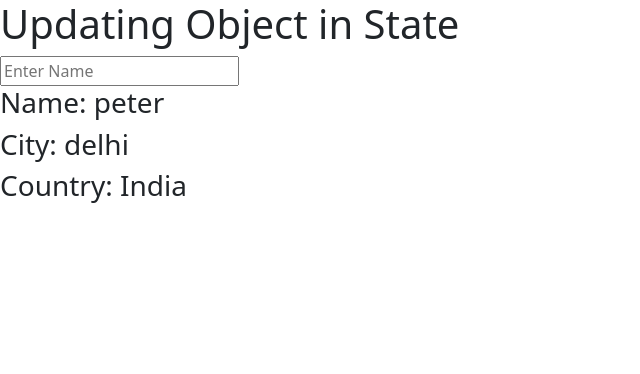
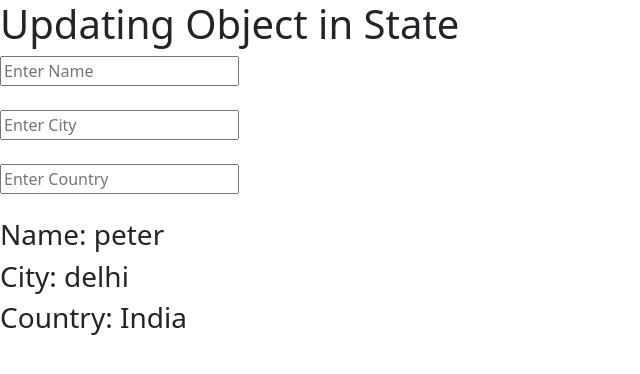
Before and after one commit to PawanDev52/React-19, a React (Vite) app: page / in a window 1280 px wide. Shown: the top 374 px of the page, without its empty margins (0-640 px from the left). Built offline with nearby package versions, Linux system fonts and the light colour scheme.

Commit message:
Updating object in state

```diff
--- a/src/App.jsx
+++ b/src/App.jsx
@@ -1241,11 +1241,26 @@ function App() {
     setData({ ...data, name: e.target.value });
   }
 
+  function handleAddress(e) {
+    setData({
+      ...data,
+      address: {
+        ...data.address,
+        [e.target.name]: e.target.value,
+      },
+    });
+  }
+
   return (
     <div>
       <h1>Updating Object in State</h1>
 
       <input type="text" onChange={handleName} name="name" placeholder="Enter Name" />
+      <br /><br />
+      <input type="text" onChange={handleAddress} name="city" placeholder="Enter City" />
+      <br /><br />
+      <input type="text" onChange={handleAddress} name="country" placeholder="Enter Country" />
+      <br /><br />
 
       <h3>Name: {data.name}</h3>
       <h3>City: {data.address.city}</h3>
```
